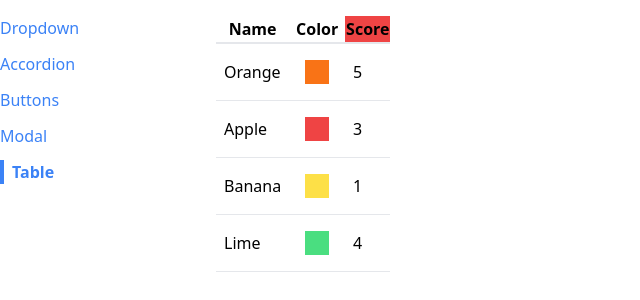
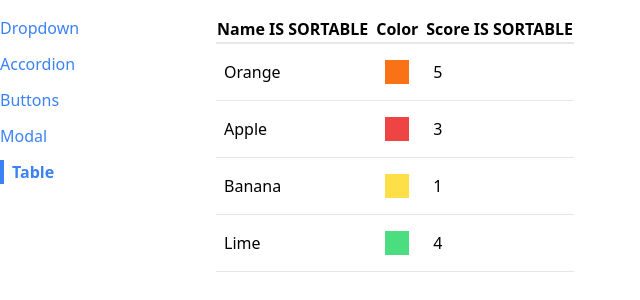
Before and after one commit to khale913/components, a React (Create React App) app: page /table in a window 1280 px wide. Shown: the top 300 px of the page, without its empty margins (0-640 px from the left). Built offline with nearby package versions, Linux system fonts and the light colour scheme.

Commit message:
watch for header cell clicks

```diff
--- /dev/null
+++ b/src/components/SortableTable.js
@@ -0,0 +1,29 @@
+import React, { useState } from "react";
+import Table from "./Table";
+
+function SortableTable(props) {
+  const { config } = props;
+
+  const handleClick = (label) => {
+    console.log(label);
+  };
+
+  const updatedConfig = config.map((column) => {
+    if (!column.sortValue) {
+      return column;
+    }
+
+    return {
+      ...column,
+      header: () => (
+        <th onClick={() => handleClick(column.label)}>
+          {column.label} IS SORTABLE
+        </th>
+      ),
+    };
+  });
+
+  return <Table {...props} config={updatedConfig} />;
+}
+
+export default SortableTable;
--- a/src/pages/TablePage.js
+++ b/src/pages/TablePage.js
@@ -1,5 +1,6 @@
 import React from "react";
-import Table from "../components/Table";
+// import Table from "../components/Table";
+import SortableTable from "../components/SortableTable";
 function TablePage() {
   const data = [
     { name: "Orange", color: "bg-orange-500", score: 5 },
@@ -9,7 +10,11 @@
   ];
 
   const config = [
-    { label: "Name", render: (fruit) => fruit.name },
+    {
+      label: "Name",
+      render: (fruit) => fruit.name,
+      sortValue: (fruit) => fruit.name,
+    },
     {
       label: "Color",
       render: (fruit) => <div className={`p-3 m-2 ${fruit.color}`}></div>,
@@ -17,7 +22,7 @@
     {
       label: "Score",
       render: (fruit) => fruit.score,
-      header: () => <th className="bg-red-500">Score</th>,
+      sortValue: (fruit) => fruit.score,
     },
   ];
 
@@ -27,7 +32,7 @@
 
   return (
     <div>
-      <Table data={data} config={config} keyFn={keyFn}></Table>
+      <SortableTable data={data} config={config} keyFn={keyFn}></SortableTable>
     </div>
   );
 }
```
